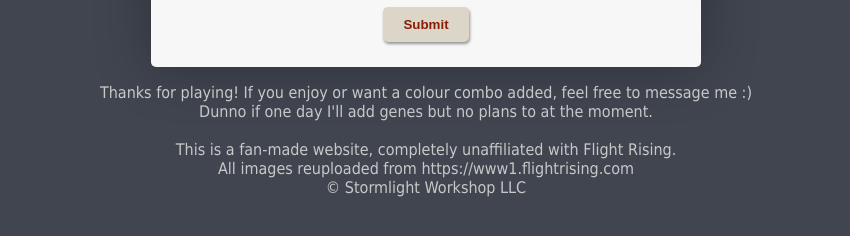
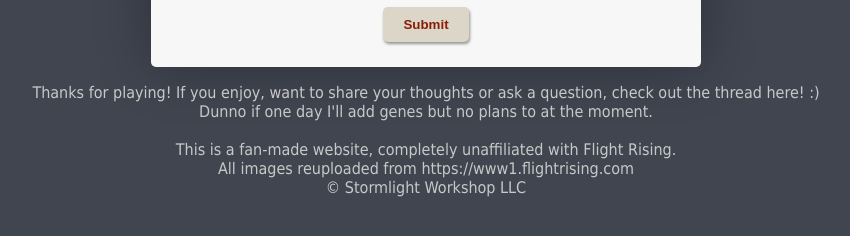
Before and after one commit to BlueJay250/Guess-the-Colour, a plain HTML site: page index.html in a window 1280 px wide. Shown: the part 534-770 px from the top of the page, without its empty margins (214-1064 px from the left). Drawn offline with Linux system fonts and the light colour scheme.

Commit message:
Update index.html

```diff
--- a/index.html
+++ b/index.html
@@ -573,7 +573,7 @@
 
 	</div>
 	<script src="index.js"></script>
-	<p><center>Thanks for playing! If you enjoy or want a colour combo added, feel free to message me :)<br>
+	<p><center>Thanks for playing! If you enjoy, want to share your thoughts or ask a question, check out the thread <url="https://www1.flightrising.com/forums/frd/3393955#post_3393955">here!</url> :)<br>
 	Dunno if one day I'll add genes but no plans to at the moment.<br><br>
 
 	This is a fan-made website, completely unaffiliated with Flight Rising.<br>
```
